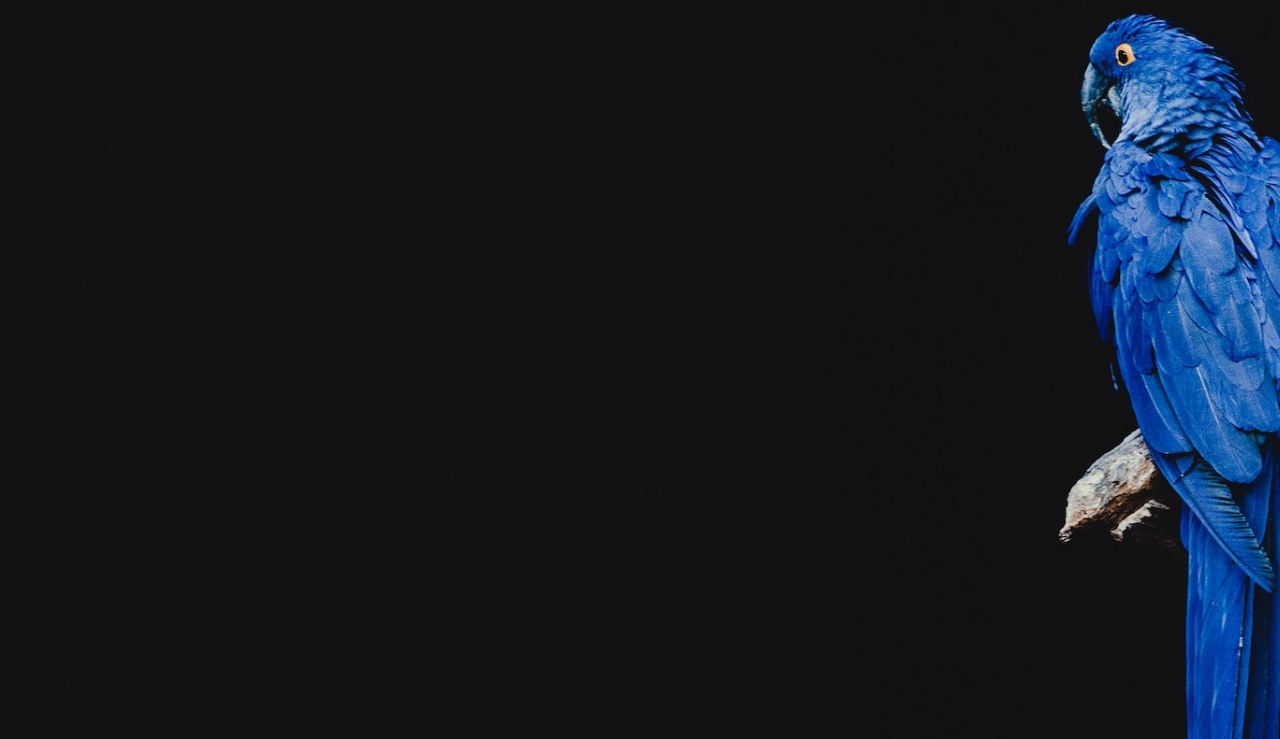
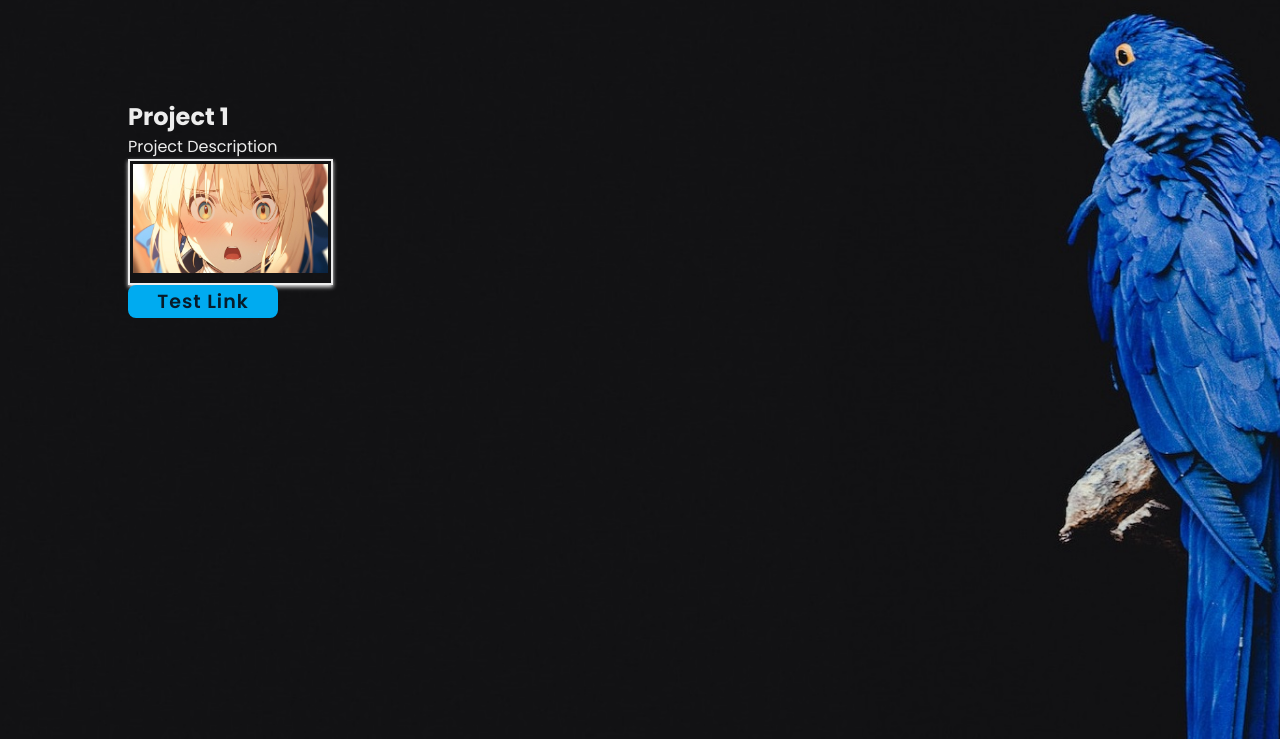
Before and after one commit to Braveyyy/webpage, a plain HTML site: page portfolio.html in a window 1280 px wide. Shown: the part 61-800 px from the top of the page. Drawn offline with nearby package versions, Linux system fonts and the light colour scheme.

Commit message:
work on instantiating projects

```diff
--- a/portfolio.html
+++ b/portfolio.html
@@ -18,15 +18,18 @@
                 <a href="contact.html">Contact</a>
             </nav>
         </header>
-        <section class = "home">
-            <div class="home-content">
-
-            </div>
-            <div class="home-sci">
-                <a href="#"><i class='bx bxl-linkedin'></i></a>
-                <a href="#"><i class='bx bxl-facebook'></i></a>
-                <a href="#"><i class='bx bxl-twitter'></i></a>
+        <section class = "portfolio">
+            <div class = "project1">
+                <h1>Project 1</h1>
+                <p>Project Description</p>
+                <div class = "image-box">
+                    <img src="testimage.jpg" alt="Project 1 Image">
+                </div>
+                <div class = "btn-box">
+                    <a href="test.html">Test Link</a>
+                </div>
             </div>
         </section>
+
     </body>
 </html>
--- a/style.css
+++ b/style.css
@@ -51,6 +51,28 @@ body{
 }
 .navbar a:hover, .navbar a.active{
     color: #00abf0;
+}
+.portfolio{
+    background: url('home.jpg') no-repeat;
+    background-size: cover;
+    background-position: center;
+    height: 100vh;
+    padding: 0 10%;
+}
+.project1{
+    position: relative;
+    top: 20%;
+}
+.image-box{
+    width: 20%;
+    padding: 3px;
+    text-align: center;
+    border: 2px solid #ededed;
+    box-shadow: 0 2px 4px #ededed;
+}
+.image-box img{
+    width: 100%;
+    height: auto;
 }
 /* HOME PAGE */
 .home{
```
Also changed, not shown: testimage.jpg (added).
